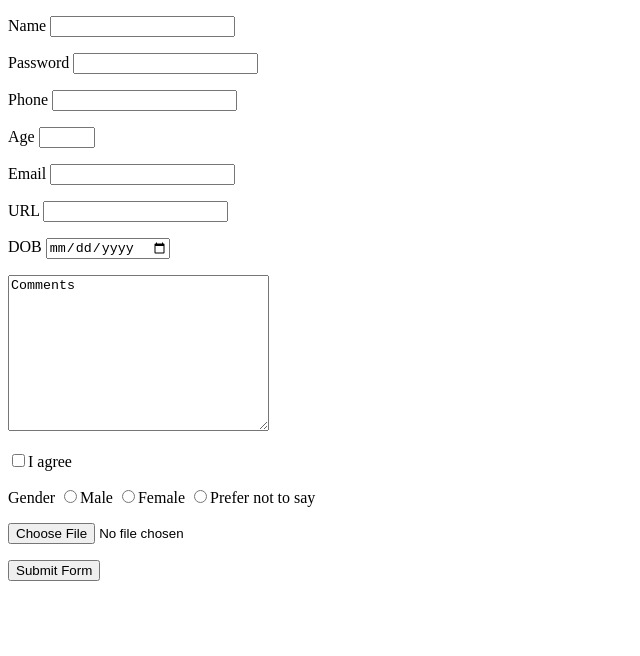
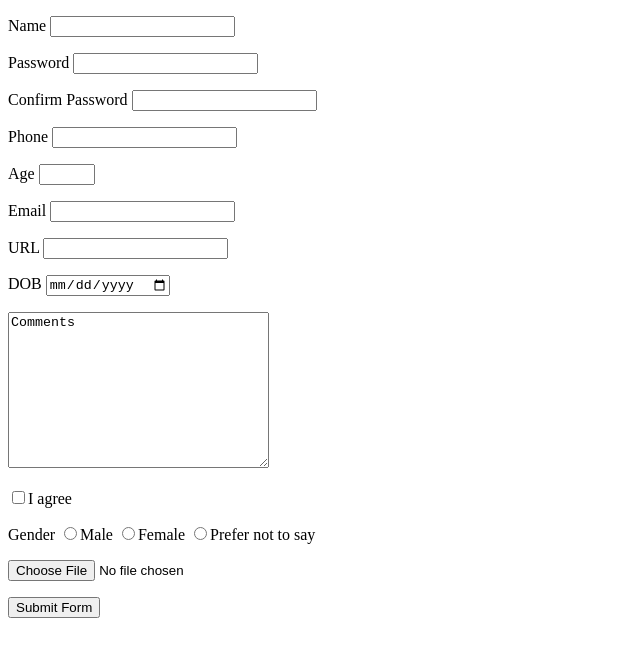
Before and after one commit to sushil-99/html-basics, a plain HTML site: page form.html in a window 1280 px wide. Shown: the whole page, without its empty margins (0-640 px from the left). Drawn offline with Linux system fonts and the light colour scheme.

Commit message:
updated form

```diff
--- a/form.html
+++ b/form.html
@@ -18,6 +18,11 @@
         <p>
             <label for="password">Password</label>
             <input type="password" name="password" id="password" required>
+        </p>
+
+        <p>
+            <label for="password">Confirm Password</label>
+            <input type="password" name="confirmpassword" id="password" required>
         </p>
 
         <p>
```
